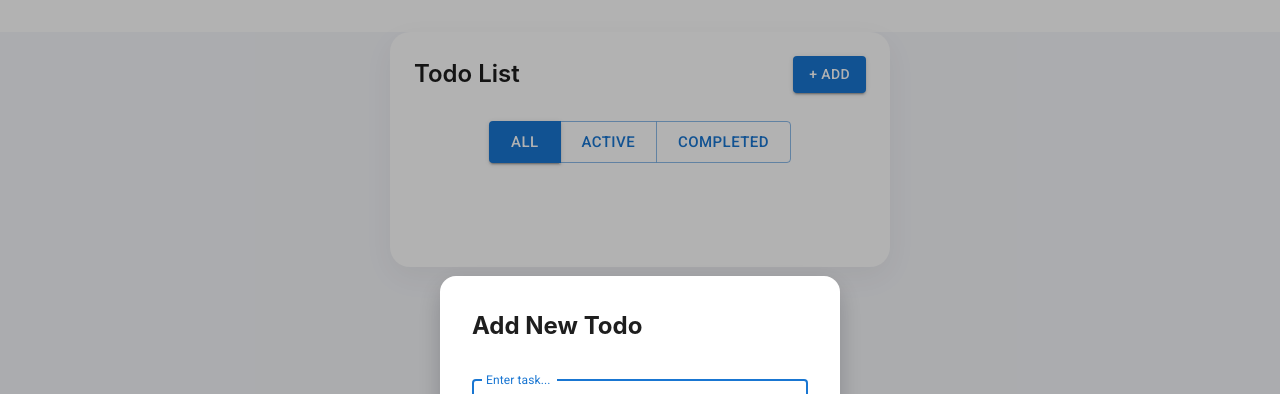
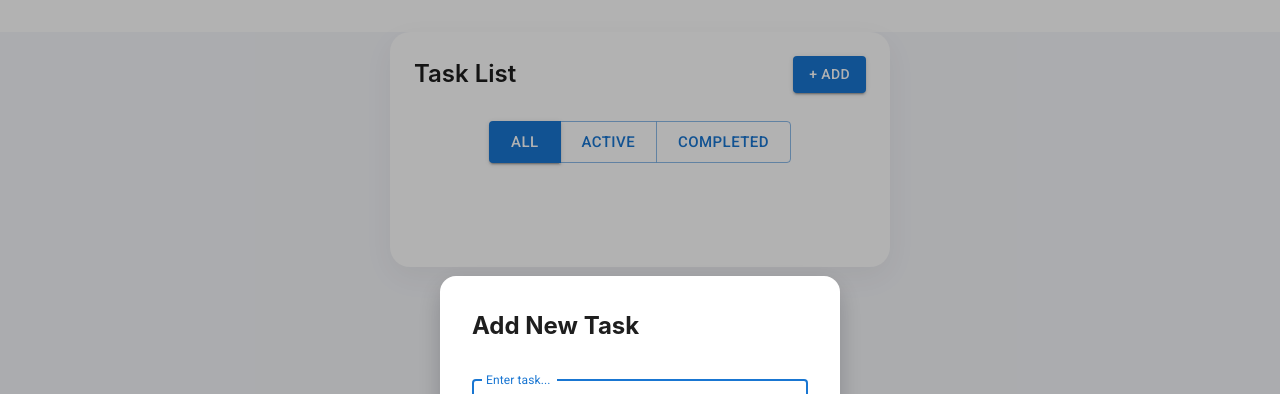
Before and after one commit to dmitryRomankov/todo-app-lab-4, a React (Vite) app: page / in a window 1280 px wide. Both pictures are taken after a click on the button "+ ADD". Shown: the top 394 px of the page. Built offline with nearby package versions, Linux system fonts and the light colour scheme; some icons are missing.

Commit message:
refactoring

```diff
--- a/src/App.tsx
+++ b/src/App.tsx
@@ -1,5 +1,5 @@
 import Button from '@mui/material/Button';
-import { TodoList } from './components/TodoList';
+import { TaskList } from './components/TaskList';
 import { Filter } from './components/Filter';
 import { Notification } from './components/notification/Notification';
 
@@ -19,7 +19,7 @@ const App = () => {
           marginBottom: '20px',
         }}
       >
-        <h1>Todo List</h1>
+        <h1>Task List</h1>
         <Button
           style={{ marginLeft: 'auto' }}
           variant="contained"
@@ -30,7 +30,7 @@ const App = () => {
       </div>
 
       <Filter />
-      <TodoList isModalOpen={isModalOpen} setIsModalOpen={setIsModalOpen} />
+      <TaskList isModalOpen={isModalOpen} setIsModalOpen={setIsModalOpen} />
       <Notification />
     </div>
   );
--- a/src/components/TodoItem.tsx
+++ b/src/components/TaskItem.tsx
@@ -6,13 +6,13 @@ import Tooltip from '@mui/material/Tooltip';
 
 import type { Task } from '../models/Task';
 
-interface TodoItemProps {
+interface TaskItemProps {
   task: Task;
   onToggle: () => void;
   onRemove: () => void;
 }
 
-export const TodoItem: FC<TodoItemProps> = ({ task, onRemove, onToggle }) => {
+export const TaskItem: FC<TaskItemProps> = ({ task, onRemove, onToggle }) => {
   return (
     <li className="todo-item">
       <div className="action-buttons">
--- a/src/components/TodoList.tsx
+++ b/src/components/TaskList.tsx
@@ -5,7 +5,7 @@ import Undo from '@mui/icons-material/Undo';
 import Redo from '@mui/icons-material/Redo';
 import type { Task } from '../models/Task';
 import { taskStore } from '../core/TaskStore';
-import { TodoItem } from './TodoItem';
+import { TaskItem } from './TaskItem';
 import { TaskFactory } from '../core/TaskFactory';
 import {
   AllStrategy,
@@ -16,12 +16,12 @@ import {
 import { commandManager } from '../core/commands/CommandManager';
 import { Modal } from './modal/Modal';
 
-type TodoListProps = {
+type TaskListProps = {
   isModalOpen: boolean;
   setIsModalOpen: (isOpen: boolean) => void;
 };
 
-export const TodoList: FC<TodoListProps> = ({
+export const TaskList: FC<TaskListProps> = ({
   isModalOpen,
   setIsModalOpen,
 }) => {
@@ -122,7 +122,7 @@ export const TodoList: FC<TodoListProps> = ({
 
       <ul>
         {tasks.map((task) => (
-          <TodoItem
+          <TaskItem
             key={task.id}
             task={task}
             onToggle={() => handleToggle(task)}
--- a/src/components/modal/Modal.tsx
+++ b/src/components/modal/Modal.tsx
@@ -29,7 +29,7 @@ export const Modal: React.FC<ModalProps> = ({ onClose, onAdd }) => {
   return (
     <div className="modal-backdrop">
       <div className="modal-content">
-        <h2>Add New Todo</h2>
+        <h2>Add New Task</h2>
         <TextField
           variant="outlined"
           type="text"
```
